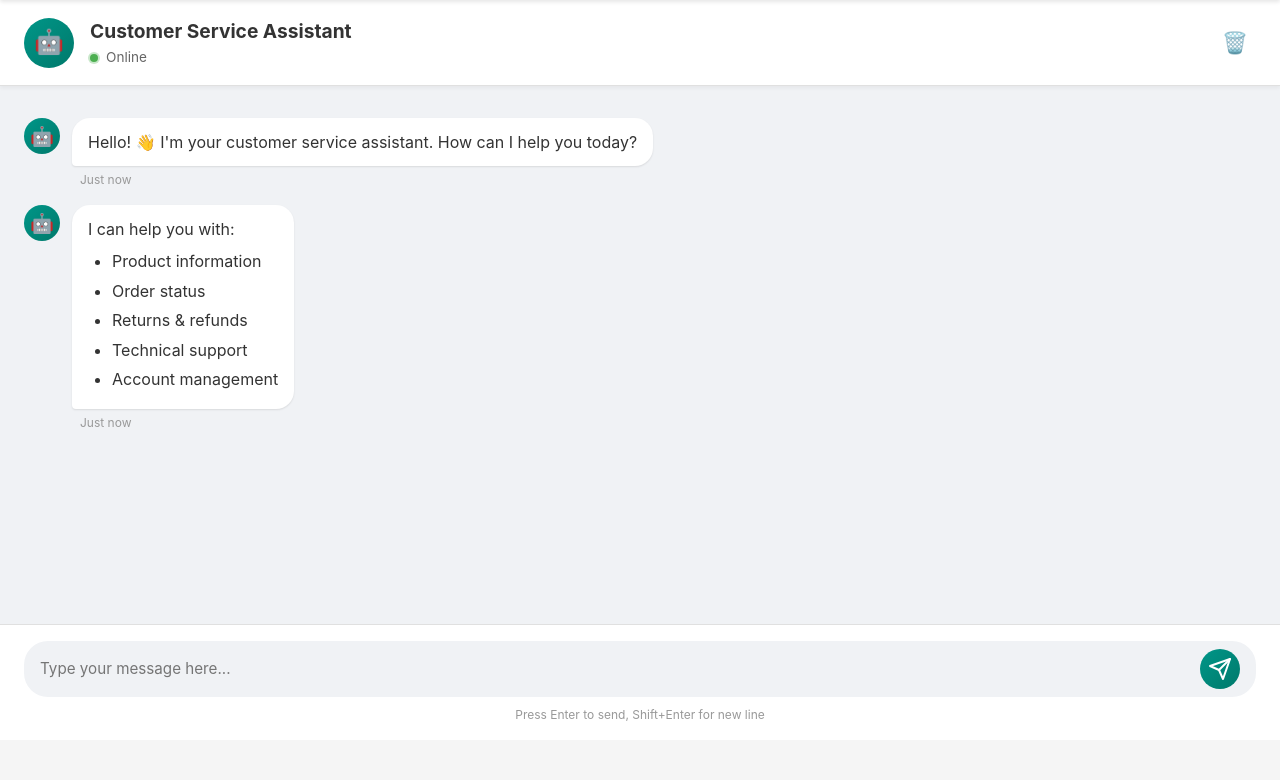
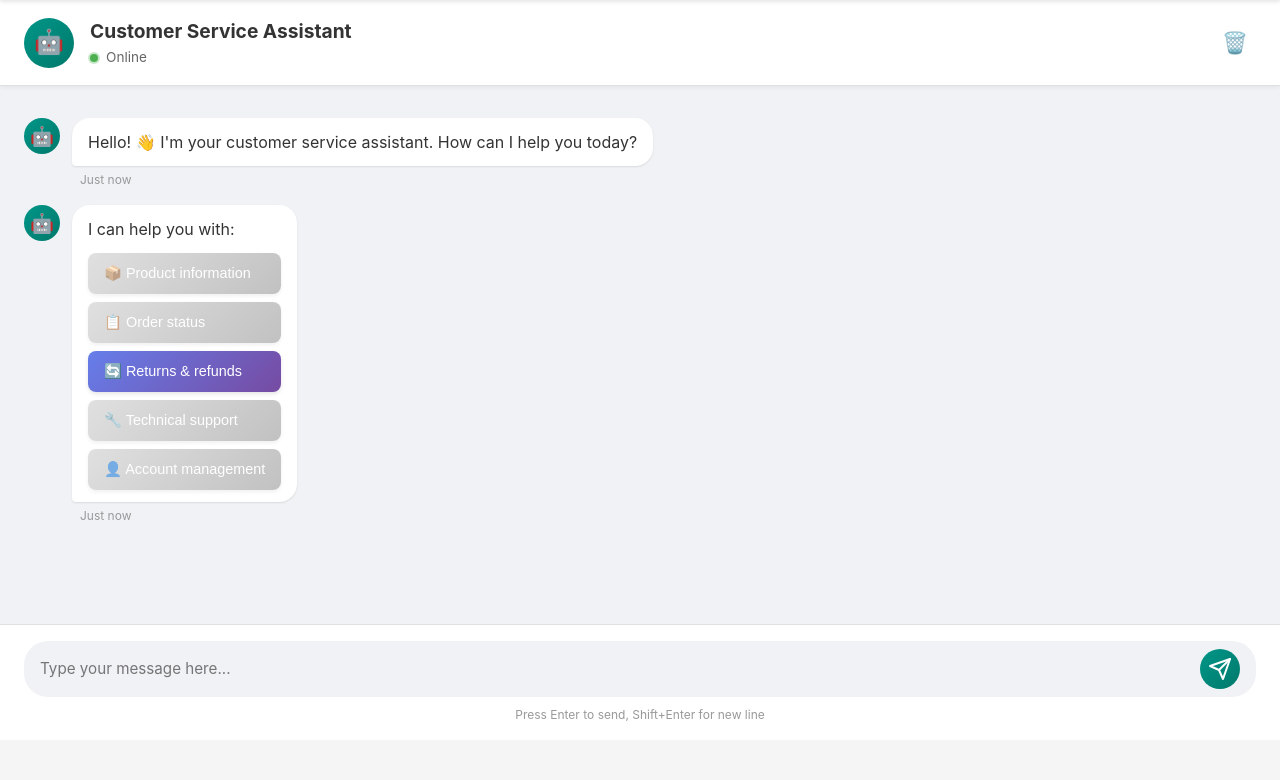
Before and after one commit to johannalberts/supervisor-workers-agent, a FastAPI app: template templates/index.html in a window 1280 px wide. Shown: the part 70-850 px from the top of the page. Run offline with FastAPI, Linux system fonts and the light colour scheme; the template is opened without the code that fills it, so the values that code supplies are empty.

Commit message:
Add buttons for quick issues

```diff
--- a/static/css/style.css
+++ b/static/css/style.css
@@ -496,6 +496,43 @@ body {
     margin: 0.25rem 0;
 }
 
+/* Quick Reply Buttons */
+.quick-replies {
+    display: flex;
+    flex-direction: column;
+    gap: 0.5rem;
+    margin-top: 0.75rem;
+}
+
+.quick-reply-btn {
+    background: linear-gradient(135deg, #667eea 0%, #764ba2 100%);
+    color: white;
+    border: none;
+    border-radius: 8px;
+    padding: 0.75rem 1rem;
+    font-size: 0.9rem;
+    cursor: pointer;
+    transition: all 0.2s ease;
+    text-align: left;
+    font-weight: 500;
+    box-shadow: 0 2px 4px rgba(0, 0, 0, 0.1);
+}
+
+.quick-reply-btn:hover:not(:disabled) {
+    transform: translateY(-2px);
+    box-shadow: 0 4px 8px rgba(0, 0, 0, 0.2);
+}
+
+.quick-reply-btn:active:not(:disabled) {
+    transform: translateY(0);
+}
+
+.quick-reply-btn:disabled {
+    background: linear-gradient(135deg, #ccc 0%, #999 100%);
+    cursor: not-allowed;
+    opacity: 0.6;
+}
+
 /* Typing Indicator */
 .typing-indicator {
     display: flex;
--- a/static/js/chat.js
+++ b/static/js/chat.js
@@ -140,5 +140,13 @@ function clearChat() {
     }
 }
 
+// Handle quick reply button clicks
+function handleQuickReply(message) {
+    // Set the message in the input
+    messageInput.value = message;
+    // Trigger send
+    sendMessage();
+}
+
 // Initial scroll to bottom
 scrollToBottom();
--- a/templates/index.html
+++ b/templates/index.html
@@ -58,13 +58,23 @@
             <div class="message-content">
                 <div class="message-bubble">
                     <p>I can help you with:</p>
-                    <ul class="help-list">
-                        <li>Product information</li>
-                        <li>Order status</li>
-                        <li>Returns & refunds</li>
-                        <li>Technical support</li>
-                        <li>Account management</li>
-                    </ul>
+                    <div class="quick-replies">
+                        <button class="quick-reply-btn" onclick="handleQuickReply('Product information')" disabled>
+                            📦 Product information
+                        </button>
+                        <button class="quick-reply-btn" onclick="handleQuickReply('Order status')" disabled>
+                            📋 Order status
+                        </button>
+                        <button class="quick-reply-btn" onclick="handleQuickReply('I want to return my order')">
+                            🔄 Returns & refunds
+                        </button>
+                        <button class="quick-reply-btn" onclick="handleQuickReply('Technical support')" disabled>
+                            🔧 Technical support
+                        </button>
+                        <button class="quick-reply-btn" onclick="handleQuickReply('Account management')" disabled>
+                            👤 Account management
+                        </button>
+                    </div>
                 </div>
                 <div class="message-time">Just now</div>
             </div>
```
